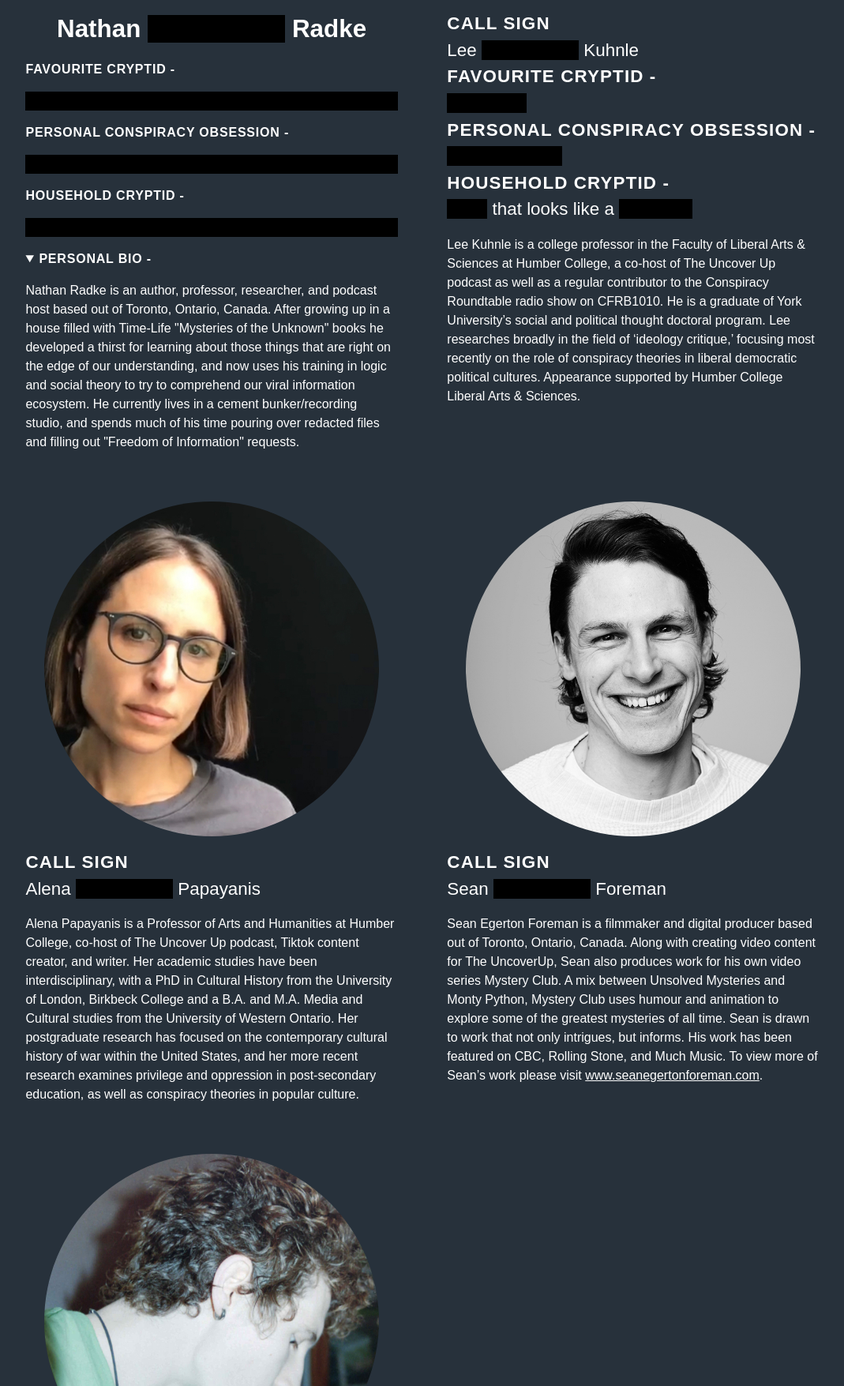
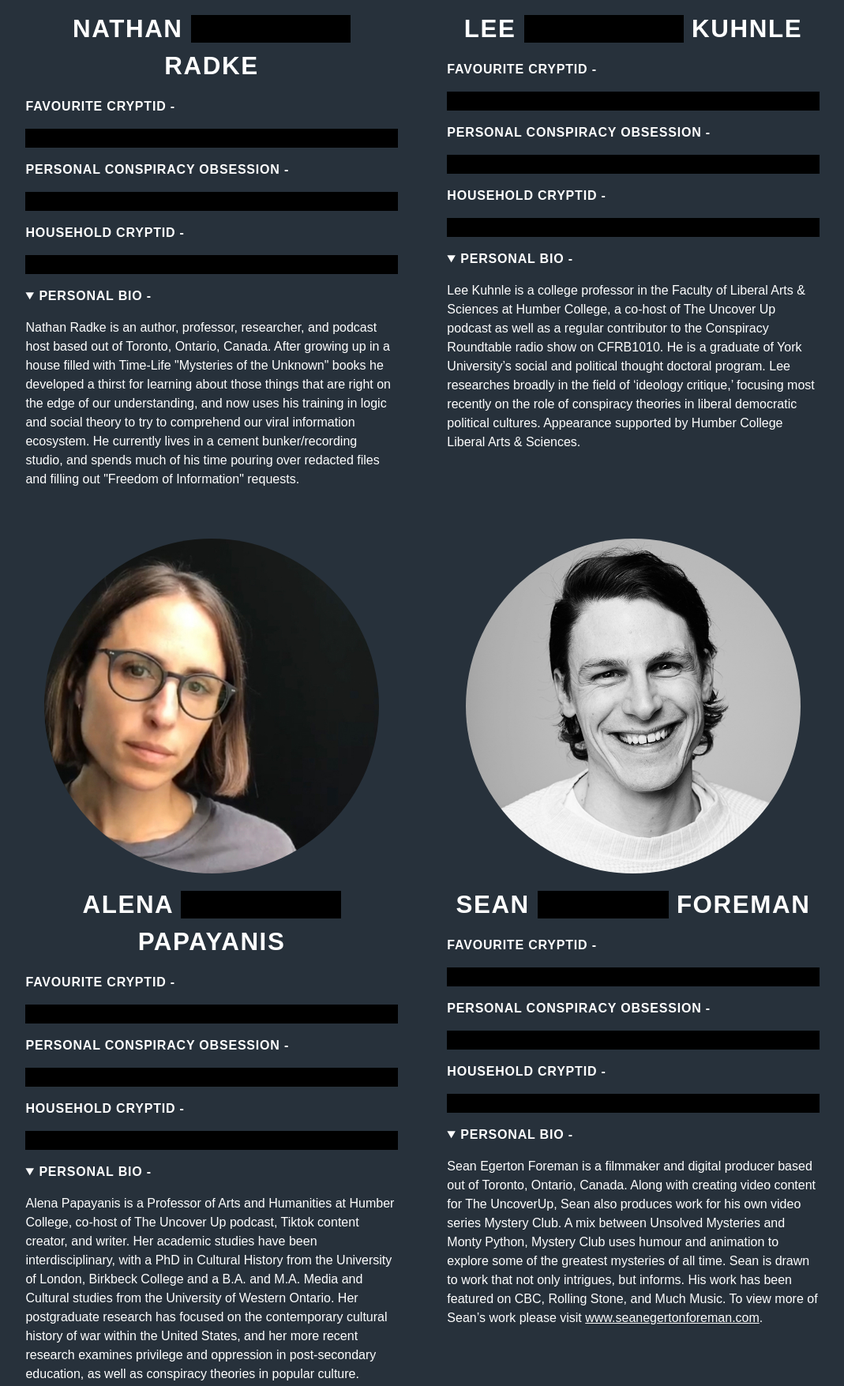
Before and after one commit to jmacthefatcat/the-uncover-up, a plain HTML site: page index.html in a window 1280 px wide. Shown: the part 1434-3189 px from the top of the page at 79% size, without its empty margins (105-1174 px from the left). Drawn offline with Linux system fonts and the light colour scheme; a web font is replaced by a local one.

Commit message:
Updated everyones profile to the same style

```diff
--- a/index.html
+++ b/index.html
@@ -48,7 +48,7 @@
             <div class="stack">
               <img class="who-img" src="assets/imgs/nathan-square-headshot.jpg" alt="Headshot of Nathan Radke">
               <div class="stack">
-                <span class="text-large text-center"><b>Nathan <span class="redacted">REDACTED</span> Radke</b></span>
+                <span class="text-large text-center text-uppercase"><b>Nathan <span class="redacted">CLASSIFIED</span> Radke</b></span>
                 <b class="text-uppercase">Favourite Cryptid -</b><span class="redacted">Mothman</span>
                 <b class="text-uppercase">Personal Conspiracy Obsession -</b><span class="redacted">Point Saint Espirit poisoning</span>
                 <b class="text-uppercase">Household Cryptid -</b><span class="redacted">Marimo Moss Balls</span>
@@ -66,65 +66,70 @@
             <div class="stack">
               <img class="who-img" src="assets/imgs/lee-square-headshot.jpg" alt="Headshot of Lee Kuhnle">
               <div class="stack">
-                <span class="text-medium">
-                  <b class="text-uppercase">Call Sign</b>
-                  <br />
-                  Lee <span class="redacted">REDACTED</span> Kuhnle
-                  <br>
-                  <b class="text-uppercase">Favourite Cryptid -</b>
-                  <br><span class="redacted">Bigfoot</span>
-                  <br>
-                  <b class="text-uppercase">Personal Conspiracy Obsession -</b>
-                  <br><span class="redacted">COINTELPRO</span>
-                  <br>
-                  <b class="text-uppercase">Household Cryptid -</b>
-                  <br><span class="redacted">Dog</span> that looks like a <span class="redacted">muppet</span>
-                </span>
-                <p>Lee Kuhnle is a college professor in the Faculty of Liberal Arts & Sciences at Humber College, a co-host of The Uncover Up podcast as well as a regular contributor to the Conspiracy Roundtable radio show on CFRB1010. He is a
+                <span class="text-large text-center text-uppercase"><b>Lee <span class="redacted">CLASSIFIED</span> Kuhnle</b></span>
+                <b class="text-uppercase">Favourite Cryptid -</b><span class="redacted">Bigfoot</span>
+                <b class="text-uppercase">Personal Conspiracy Obsession -</b><span class="redacted">COINTELPRO</span>
+                <b class="text-uppercase">Household Cryptid -</b><span class="redacted">Dog that looks like a muppet</span>
+                <details open class="stack">
+                  <summary><b class="text-uppercase">Personal Bio -</b></summary>
+                  <p class="text-measure">
+                    Lee Kuhnle is a college professor in the Faculty of Liberal Arts & Sciences at Humber College, a co-host of The Uncover Up podcast as well as a regular contributor to the Conspiracy Roundtable radio show on CFRB1010. He is a
                   graduate of York University’s social and political thought doctoral program. Lee researches broadly in the field of ‘ideology critique,’ focusing most recently on the role of conspiracy theories in liberal democratic political
-                  cultures. Appearance supported by Humber College Liberal Arts & Sciences.</p>
+                  cultures. Appearance supported by Humber College Liberal Arts & Sciences.
+                </p>
+              </details>
               </div>
             </div>
 
             <div class="stack">
               <img class="who-img" src="assets/imgs/alena-square-headshot.jpg" alt="Headshot of Alena Papayanis">
               <div class="stack">
-                <span class="text-medium">
-                  <b class="text-uppercase">Call Sign</b>
-                  <br>
-                  Alena <span class="redacted">REDACTED</span> Papayanis
-                </span>
-                <p>Alena Papayanis is a Professor of Arts and Humanities at Humber College, co-host of The Uncover Up podcast, Tiktok content creator, and writer. Her academic studies have been interdisciplinary, with a PhD in Cultural History from
+                <span class="text-large text-center text-uppercase"><b>Alena <span class="redacted">CLASSIFIED</span> Papayanis</b></span>
+                <b class="text-uppercase">Favourite Cryptid -</b><span class="redacted">Human Beings</span>
+                <b class="text-uppercase">Personal Conspiracy Obsession -</b><span class="redacted">Death of Frank Olsen</span>
+                <b class="text-uppercase">Household Cryptid -</b><span class="redacted">Dog with two different coloured eyes</span>
+                <details open class="stack">
+                  <summary><b class="text-uppercase">Personal Bio -</b></summary>
+                  <p class="text-measure">
+                    Alena Papayanis is a Professor of Arts and Humanities at Humber College, co-host of The Uncover Up podcast, Tiktok content creator, and writer. Her academic studies have been interdisciplinary, with a PhD in Cultural History from
                   the University of London, Birkbeck College and a B.A. and M.A. Media and Cultural studies from the University of Western Ontario.
                   Her postgraduate research has focused on the contemporary cultural history of war within the United States, and her more recent research examines privilege and oppression in post-secondary education, as well as conspiracy theories
                   in popular culture.
                 </p>
+              </details>
               </div>
             </div>
 
             <div class="stack">
               <img class="who-img" src="assets/imgs/sean-square-headshot.jpg" alt="Headshot of Sean Foreman">
               <div class="stack">
-                <span class="text-medium">
-                  <b class="text-uppercase">Call Sign</b>
-                  <br>
-                  Sean <span class="redacted">REDACTED</span> Foreman
-                </span>
-                <p>Sean Egerton Foreman is a filmmaker and digital producer based out of Toronto, Ontario, Canada. Along with creating video content for The UncoverUp, Sean also produces work for his own video series Mystery Club. A mix between
+                <span class="text-large text-center text-uppercase"><b>Sean <span class="redacted">EGERTON</span> Foreman</b></span>
+                <b class="text-uppercase">Favourite Cryptid -</b><span class="redacted">Top Secret</span>
+                <b class="text-uppercase">Personal Conspiracy Obsession -</b><span class="redacted">Top Secret</span>
+                <b class="text-uppercase">Household Cryptid -</b><span class="redacted">Secret, Tops</span>
+                <details open class="stack">
+                  <summary><b class="text-uppercase">Personal Bio -</b></summary>
+                  <p class="text-measure">Sean Egerton Foreman is a filmmaker and digital producer based out of Toronto, Ontario, Canada. Along with creating video content for The UncoverUp, Sean also produces work for his own video series Mystery Club. A mix between
                   Unsolved Mysteries and Monty Python, Mystery Club uses humour and animation to explore some of the greatest mysteries of all time. Sean is drawn to work that not only intrigues, but informs. His work has been featured on CBC,
-                  Rolling Stone, and Much Music. To view more of Sean’s work please visit <a href="http://www.seanegertonforeman.com">www.seanegertonforeman.com</a>.</p>
+                  Rolling Stone, and Much Music. To view more of Sean’s work please visit <a href="http://www.seanegertonforeman.com">www.seanegertonforeman.com</a>.
+                </p>
+              </details>
               </div>
             </div>
 
             <div class="stack">
               <img class="who-img" src="assets/imgs/jmac-square-headshot.jpg" alt="Headshot of Jordan McCracken">
               <div class="stack">
-                <span class="text-medium">
-                  <b class="text-uppercase">Call Sign</b>
-                  <br>
-                  <span class="redacted">REDACTED</span> "JMAC" <span class="redacted">REDACTED</span>
-                </span>
-                <p><span class="redacted">REDACTED REDACTED</span> is about 78% Gin and Tonic, plays way too much xbox, and lies on his resumé.</p>
+                <span class="text-large text-center text-uppercase"><b>Jordan <span class="redacted">JMAC</span> McCracken</b></span>
+                <b class="text-uppercase">Favourite Cryptid -</b><span class="redacted">TO BE DECIDED BECAUSE NATHAN ALREADY CHOOSE MOTHMAN</span>
+                <b class="text-uppercase">Personal Conspiracy Obsession -</b><span class="redacted">TO BE DECIDED</span>
+                <b class="text-uppercase">Household Cryptid -</b><span class="redacted">Too many cats, seriously, we have like 4</span>
+                <details open class="stack">
+                  <summary><b class="text-uppercase">Personal Bio -</b></summary>
+                  <p class="text-measure">
+                    Jordan McCracken is a native Ontarian living out on the East Coast. He consists of about 78% Gin and Tonic, though recent discoveries have unearthed small traces of Tequila and Sour Puss (which he claims was consumed on accident). Lately with the pandemic consuming his responsibilities as a cook and disintegrating his public and social duties as a key part of a <a href="https://londonstone.ca">rock n' roll outfit</a>, he now spends his time playing way too much XBOX and with various BOSS distortion pedals. Jordan likes to lie on his resume and prefers his sugar with coffee and cream.
+                  </p>
+                </details>
               </div>
             </div>
 
```
